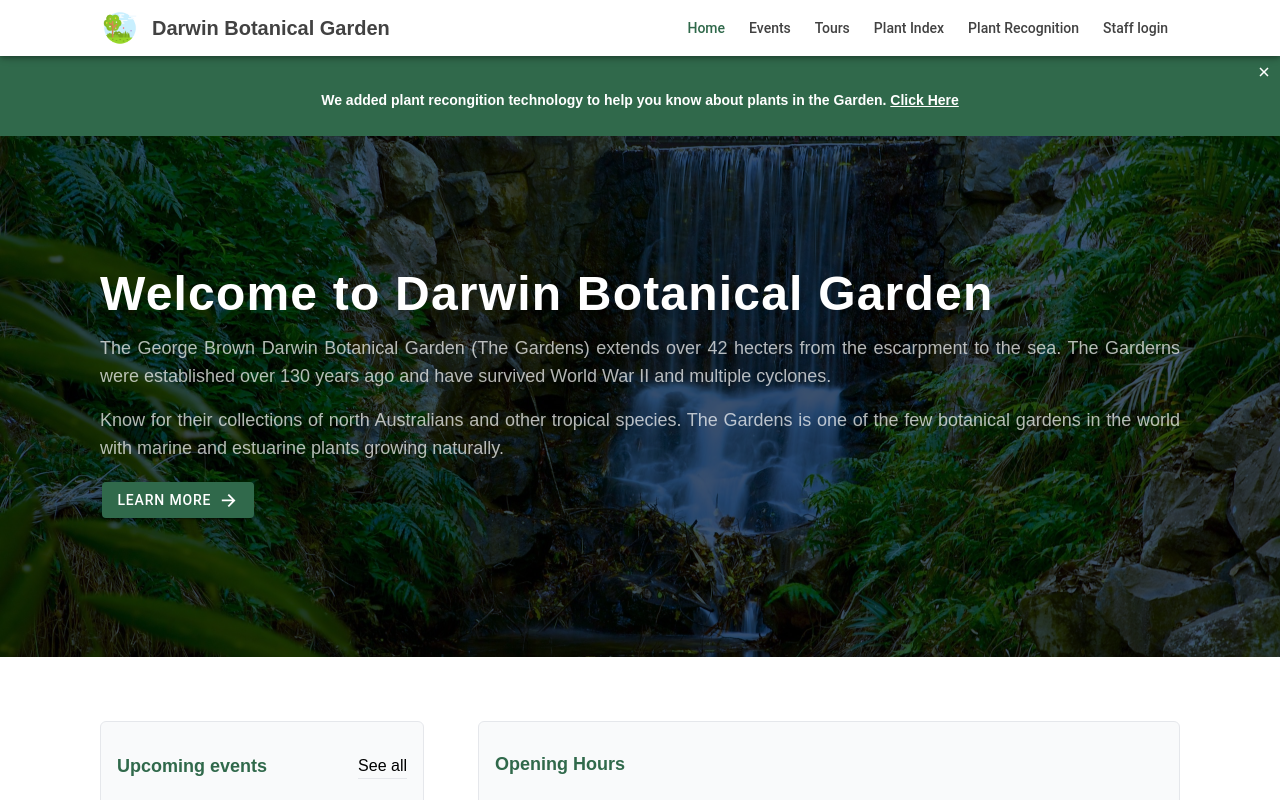
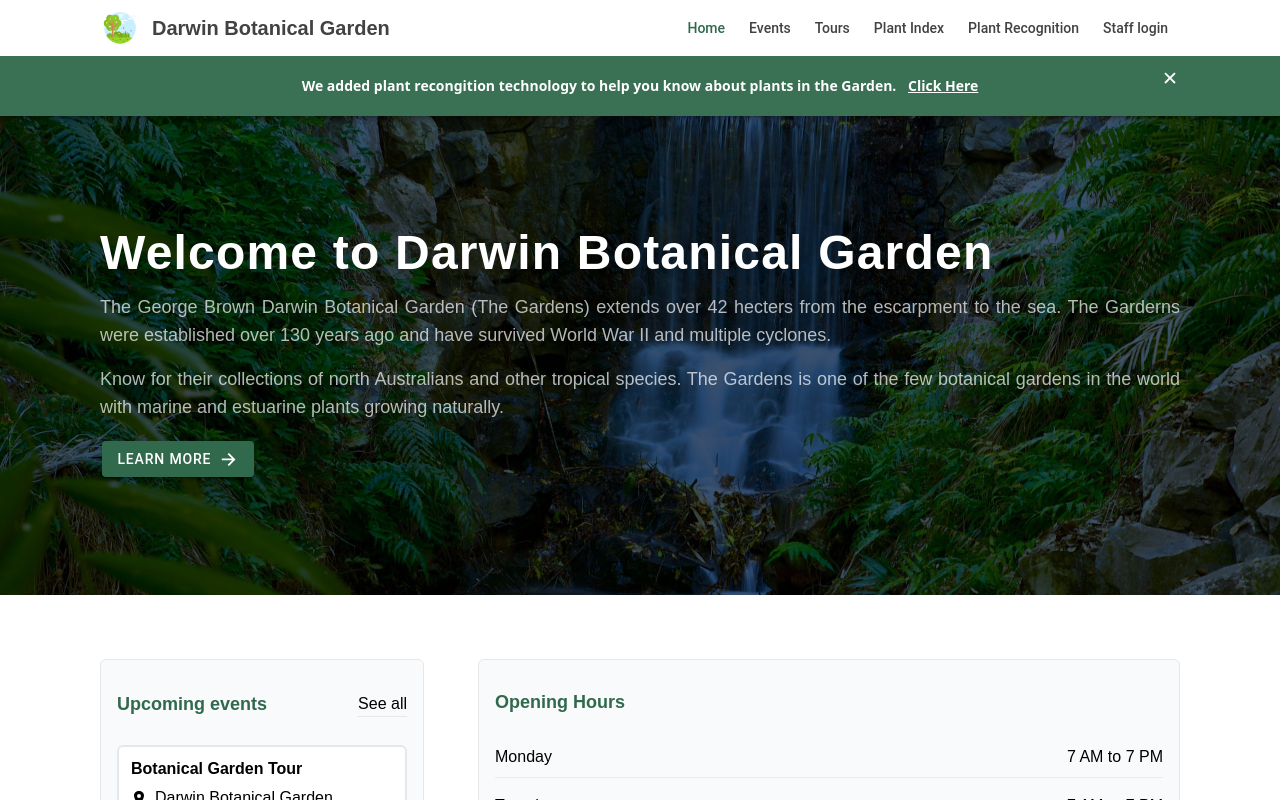
Before and after one commit to looja1999/Darwin-Botanical-Garden, a React (Create React App) app: page /page/Home in a window 1280 px wide. Built offline with nearby package versions, Linux system fonts and the light colour scheme.

Commit message:
Updated usePhoto hook

```diff
--- a/src/components/EventSmall.tsx
+++ b/src/components/EventSmall.tsx
@@ -6,12 +6,10 @@ import {
   locationSharp,
   timeSharp,
 } from "ionicons/icons";
-import React from "react";
-import { Link } from "react-router-dom";
 
 const EventSmall = () => {
   return (
-    <div className="w-full mt-3 bg-dimWhite flex flex-col gap-2 p-3 rounded-md border-2 cursor-pointer hover:border-2 hover:border-primary">
+    <div className="w-full mt-3 bg-white flex flex-col gap-2 p-3 rounded-md border-2 cursor-pointer hover:border-2 hover:border-primary">
       <h2 className="text-md font-semibold ">Botanical Garden Tour</h2>
 
       <div className="flex flex-col jusity-start items-start gap-1">
--- a/src/components/HeaderComponent.tsx
+++ b/src/components/HeaderComponent.tsx
@@ -6,12 +6,21 @@ import {
   IonTitle,
 } from "@ionic/react";
 import Navbar from "./Navbar";
+import TopNotificationComponent from "./TopNotificationComponent";
+import { useState } from "react";
 
 type HeaderProps = {
   title: string;
 };
 
 const Header = (props: HeaderProps) => {
+  const [showNotification, setShowNotification] = useState<boolean>(true);
+
+
+  const showNotificationHandler = () => {
+    setShowNotification((prev:any) => !prev);
+  };
+
   return (
     <IonHeader>
       <IonToolbar className="md:hidden">
@@ -24,6 +33,9 @@ const Header = (props: HeaderProps) => {
       <IonToolbar className="hidden md:block">
         <Navbar title="Home" />
       </IonToolbar>
+      {showNotification && <TopNotificationComponent onClickProps={() => {
+              showNotificationHandler();
+            }} />}
     </IonHeader>
   );
 };
--- a/src/components/Navbar.tsx
+++ b/src/components/Navbar.tsx
@@ -27,7 +27,7 @@ const Navbar = (props: NavbarProps) => {
             className="h-10 mr-3"
             alt="Darwin Botanical Garden Logo"
           />
-          <span className="self-center text-xl font-nunito font-semibold whitespace-nowrap dark:text-white">
+          <span className="self-center text-xl font-nunito font-semibold whitespace-nowrap dark:text-white hover:text-primary">
             Darwin Botanical Garden
           </span>
         </Link>
--- a/src/components/TopNotificationComponent.tsx
+++ b/src/components/TopNotificationComponent.tsx
@@ -1,7 +1,7 @@
 import React from "react";
 import styles from "../styles";
 import { IonIcon, IonNavLink } from "@ionic/react";
-import { closeOutline, closeSharp } from "ionicons/icons";
+import { closeOutline, closeSharp, leafSharp, planetOutline } from "ionicons/icons";
 import { Link } from "react-router-dom";
 
 type TopNotificationProps = {
@@ -11,27 +11,31 @@ type TopNotificationProps = {
 const TopNotificationComponent = (props: TopNotificationProps) => {
   return (
     <div
-      className={`w-full h-[80px] text-[12px] md:text-sm font-semibold ${styles.paddingX} bg-primary ${styles.flexCenter} text-white relative`}
+      className={`w-full h-[80px] md:h-[60px] bg-opacity-95 text-[12px] md:text-sm font-semibold ${styles.paddingX} bg-primary ${styles.flexCenter} text-white`}
     >
-      <div className="mt-2">
-        {" "}
+      <div className="md:max-w-[1080px] relative w-full h-full">
+        <div className="h-full w-full flex items-center justify-start md:justify-center">
+          <p>
             We added plant recongition technology to help you know about plants in
             the Garden.{" "}
           <Link
             to="/page/Plant-Recognition"
-          className="pb-1 hover:text-dimWhite underline"
+            className="hover:text-dimWhite underline ml-2"
           >
              Click Here
-        </Link>
+          </Link></p>
+
         </div>
-      <div className="absolute top-2 right-2">
+        <div className="absolute top-1 md:top-3 right-[0]">
           <IonIcon
             ios={closeOutline}
             md={closeSharp}
-          className="w-[16px] h-[16px] object-contain cursor-pointer"
+            className="w-[20px] h-[20px] object-contain cursor-pointer hover:text-dimWhite"
             onClick={() => props.onClickProps()}
           />
         </div>
+      </div>
+
     </div>
   );
 };
--- a/src/constants/index.ts
+++ b/src/constants/index.ts
@@ -42,3 +42,6 @@ export const navs = [
     url: "/page/Login",
   },
 ];
+
+
+export const PLANT_ID_API = 'https://plant.id/api/v2'
--- a/src/hooks/usePhotoGallery.ts
+++ b/src/hooks/usePhotoGallery.ts
@@ -45,10 +45,15 @@ export const usePhotoGallery = () => {
 
     const fileName = new Date().getTime() + ".jpeg";
 
-    const savedFIleImage = await savePhoto(photo, fileName);
-    console.log("file: usePhotoGallery, line 24, ", savedFIleImage);
 
-    setPhotos([...photos, savedFIleImage]);
+    // const saveFileImage = {filepath: fileName, webviewPath: photo.webPath}
+    const savedFileImage = await savePhoto(photo, fileName);
+
+    console.log("file: usePhotoGallery, line 24, ", savedFileImage);
+
+    setPhotos([savedFileImage, ...photos]);
+
+    return {photos, takePhoto};
   };
 
   const savePhoto = async (
@@ -60,6 +65,7 @@ export const usePhotoGallery = () => {
     if (isPlatform("hybrid")) {
       const file = await Filesystem.readFile({
         path: photo.path!,
+        directory: Directory.Data
       });
       base64Data = file.data;
     } else {
--- a/src/pages/Home.tsx
+++ b/src/pages/Home.tsx
@@ -13,90 +13,19 @@ import styles from "../styles";
 // Constants
 import { infoDarwinBotanicalGarden, Weekdays } from "../constants";
 
-// Images
-import { DarwinBotanicalGarden } from "../assets";
-import { useState } from "react";
+
 import { Link } from "react-router-dom";
 
 const Home: React.FC = () => {
-  const [showDetailInfo, setShowDetailInfo] = useState<boolean>(false);
-  const [showNotification, setShowNotification] = useState<boolean>(true);
-
-  const history = useHistory();
-
-  const showNotificationHandler = () => {
-    setShowNotification((prev) => !prev);
-  };
 
   return (
     <IonPage>
       <HeaderComponent title="Home" />
       <IonContent fullscreen className="font-nunito">
-        {/* Top notification */}
-        {showNotification && (
-          <TopNotificationComponent
-            onClickProps={() => {
-              showNotificationHandler();
-            }}
-          />
-        )}
 
         <Hero />
 
-        {/* Image of botanical garden  */}
-        {/* <img
-          className="w-full object-contain"
-          src={DarwinBotanicalGarden}
-          alt="Darwin Botanical Garden"
-        /> */}
         <div className={`${styles.marginY} ${styles.paddingX}`}>
-          {/* <h1 className="text-[24px] text-left leading-[28px] font-semibold text-primary">
-            Welcome to Darwin Botanical Garden
-          </h1> */}
-
-          {/* Darwin Botanical Garden Info */}
-          {/* <div className="w-full mt-4 text-justify">
-            <p>{infoDarwinBotanicalGarden[0]}</p>
-
-            {showDetailInfo &&
-              infoDarwinBotanicalGarden.map((info, index) =>
-                index === 0 ? (
-                  ""
-                ) : (
-                  <p key={index} className="mt-4">
-                    {info}
-                  </p>
-                )
-              )}
-
-            <IonButton
-              expand="full"
-              className="mt-4"
-              onClick={() => setShowDetailInfo((prev) => !prev)}
-            >
-              {showDetailInfo ? "Close" : "Show more"}
-            </IonButton>
-          </div> */}
-
-          {/* Opening times */}
-          {/* <div className="mt-12 max-w-[1080px] mx-auto">
-            <h2 className="text-[18px] font-semibold ">Opening Hours</h2>
-            <div className="w-full">
-              {Weekdays.map((weekday: string, index: number) => (
-                <div
-                  className={`flex justify-between items-center mt-4  ${
-                    index === Weekdays.length - 1
-                      ? "border-none"
-                      : "border-b border-dimBlue pb-2"
-                  }`}
-                  key={index}
-                >
-                  <p>{weekday}</p>
-                  <p>7 AM to 7 PM</p>
-                </div>
-              ))}
-            </div>
-          </div> */}
 
           {/* Upcoming events */}
           <div className="mt-12 max-w-[1080px] mx-auto flex flex-col md:flex-row gap-8 md:gap-2 justify-between items-stretch">
--- a/src/pages/PlantRecognition.tsx
+++ b/src/pages/PlantRecognition.tsx
@@ -1,12 +1,135 @@
-import { IonPage, IonContent, IonButton, IonIcon } from "@ionic/react";
+import { IonPage, IonContent, IonButton, IonIcon, IonImg } from "@ionic/react";
 import React from "react";
 import { HeaderComponent } from "../components";
 import styles from "../styles";
 import { cameraOutline, cameraSharp } from "ionicons/icons";
 import { usePhotoGallery } from "../hooks/usePhotoGallery";
+import { PLANT_ID_API } from "../constants";
 
 const PlantRecognition: React.FC = () => {
   const { photos, takePhoto, deletePhoto } = usePhotoGallery();
+
+  const onPlantRecognitionButtonClick = () => {
+    const str = photos[0].webviewPath;
+
+    console.log(typeof(str))
+
+    function createBlobFromData(data:any) {
+      if (typeof data === "string" || data instanceof ArrayBuffer || data instanceof Blob) {
+        return new Blob([data], { type: "application/octet-stream" });
+      } else {
+        throw new Error("Invalid data type");
+      }
+    }
+
+    function convertBlobToBase64(blob:any) {
+      return new Promise((resolve, reject) => {
+        const reader = new FileReader();
+        reader.onerror = reject;
+        reader.onload = () => {
+          const base64String = reader.result ? reader.result.slice(37) : '';
+          resolve(base64String);
+        };
+        reader.readAsDataURL(blob);
+      });
+    }
+    const blob = createBlobFromData(str)
+
+    const base64 = convertBlobToBase64(blob)
+    .then(base64String => console.log(base64String))
+    .catch(error => console.error(error));
+
+    fetch('https://plant.id/api/v2', {
+          method: 'POST',
+          headers: {
+            'Content-Type': 'multipart/form-data',
+            'API-Key': 'MXbko2p8005enYkDjDLdtPRr3PsyXZtZMYZnPKjVbXLl2N8ADg'
+          },
+          body: JSON.stringify({
+            images: [base64]
+          })
+        })
+        .then(response => response.json())
+        .then(data => console.log(data))
+        .catch(error => console.error(error));
+
+
+
+
+    // let blobParts = str ? [str] : []; // Only add the string to the array if it's defined
+    // let blob = new Blob(blobParts, { type: 'text/plain' });
+
+    // console.log(blob)
+
+    // let reader = new FileReader();
+
+    // reader.readAsDataURL(blob);
+
+    // reader.onload = function() {
+    //   let base64data = reader.result;
+
+    //   fetch('https://plant.id/api/v2', {
+    //       method: 'POST',
+    //       headers: {
+    //         'Content-Type': 'multipart/form-data'
+    //       },
+    //       body: JSON.stringify({
+    //         api_key: 'MXbko2p8005enYkDjDLdtPRr3PsyXZtZMYZnPKjVbXLl2N8ADg',
+    //         images: [base64data]
+    //       })
+    //     })
+    //     .then(response => response.json())
+    //     .then(data => console.log(data))
+    //     .catch(error => console.error(error));
+
+    // };
+
+    // reader.readAsDataURL(blob);
+
+    // reader.onload = function() {
+    //   let base64data = reader.result;
+    //   console.log(base64data);
+    // };
+
+    // let reader = new FileReader();
+
+    // reader.readAsDataURL(path);
+
+    // reader.onload = function() {
+    //   let base64data = reader.result.split(',')[1];
+    //   console.log(base64data);
+    // };
+
+
+    // fetch(path)
+    //   .then(response => response.blob())
+    //   .then(blob => {
+    //     // Convert blob to base64 data
+    //     const reader = new FileReader();
+    //       reader.readAsDataURL(blob);
+    //       reader.onload = function() {
+    //         let base64data = reader.result.split(',')[1];
+    //         console.log(base64data);
+    //       };
+
+    //         // const base64data = JSON.stringify([reader.result]);
+    //         // console.log(base64data)
+
+    //         // fetch(PLANT_ID_API, {
+    //         //   method: "POST",
+    //         //   body: JSON.stringify({
+    //         //     'images':base64data,
+    //         //     'key': 'MXbko2p8005enYkDjDLdtPRr3PsyXZtZMYZnPKjVbXLl2N8ADg'
+    //         //   })
+    //         // }).then(res => res.json()).then(data => console.log(data)).catch(err => console.error(err))
+
+    //       };
+    //   })
+    //   .catch(error => {
+    //     console.error(error);
+    //   });
+  }
+
 
   return (
     <IonPage>
@@ -21,6 +144,11 @@ const PlantRecognition: React.FC = () => {
             <IonIcon ios={cameraOutline} md={cameraSharp} className="mr-4" />
             Open Camera
           </IonButton>
+          <IonButton className="mt-4" expand="full" onClick={onPlantRecognitionButtonClick}>
+            Plant Recognition
+          </IonButton>
+
+
         </div>
       </IonContent>
     </IonPage>
```
Lines whose indentation alone changed are shown as unchanged.
